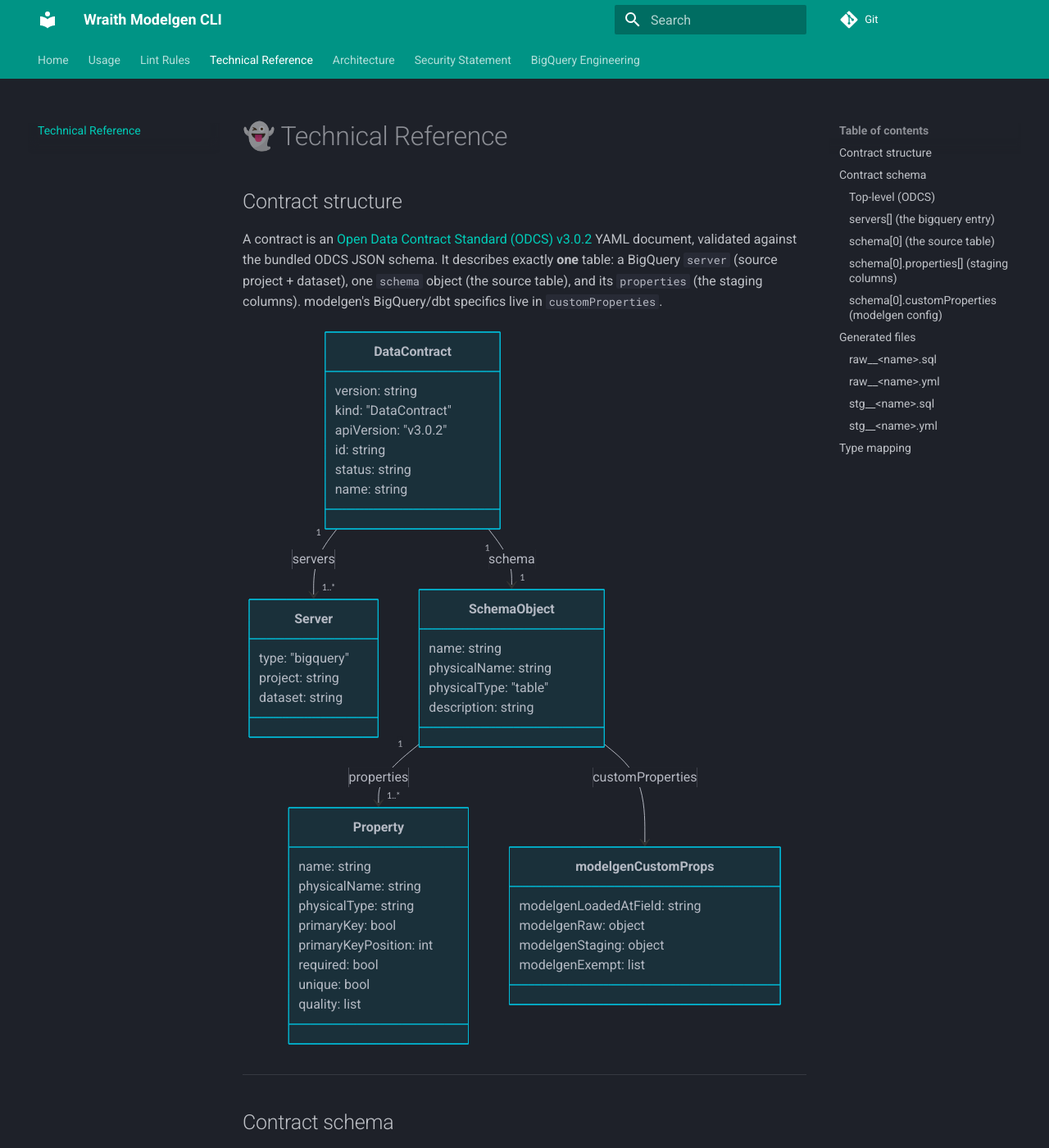
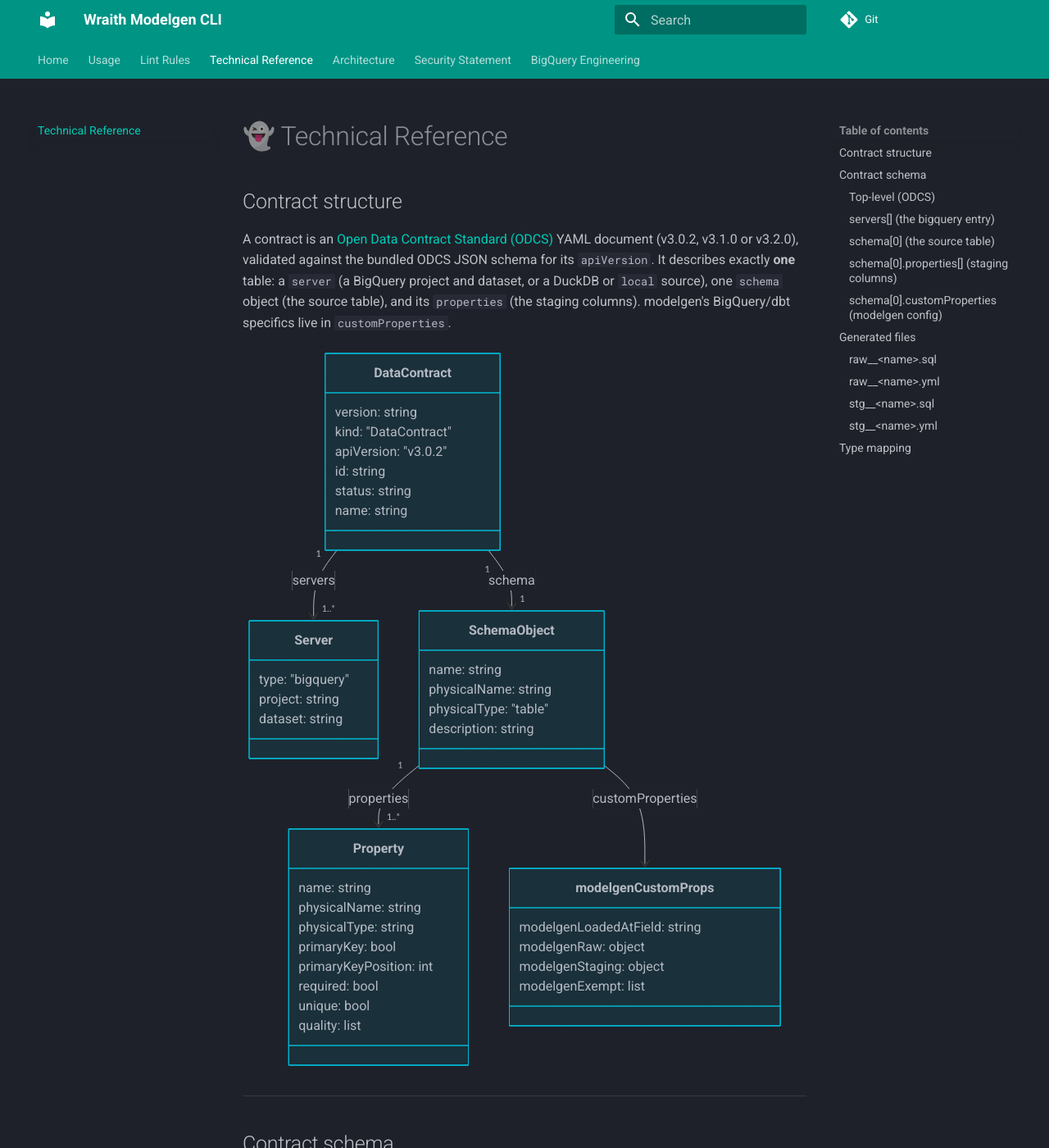
Before and after one commit to wraith-proxy/wraith-modelgen, an MkDocs documentation site: the page built from docs/reference.md, in a window 1280 px wide and 1400 px high. Shown: the whole window at 82% size. Built offline with MkDocs 1.6.1 and Material for MkDocs 9.7.7, drawn with Linux system fonts in a browser that asks for light colours; some of the changed text lies outside the part shown.

Commit message:
:memo: feature/TJP-14112: true README quality-rule notes, dialect-neutral help text, exact bigquery server match
- README: quality rules map per layer; validValues is staging-only and reported
  unmapped by schema/sources; incremental claim scoped to BigQuery
- docs: reference, linting, architecture no longer say BigQuery-only / ODCS 3.0.2
- cli: help text names BigQuery and DuckDB, mentions --layer, drops a wrong
  --server sentence
- contract: bigquery server preference is case-sensitive again, as in 0.14.1

````diff
--- a/docs/linting.md
+++ b/docs/linting.md
@@ -10,7 +10,7 @@ SQL in dbt hours later, while they are still one YAML edit away from
 being fixed.
 
 Validation runs in two stages. First the contract is validated against
-the bundled **ODCS v3.0.2 JSON schema**. A malformed document is
+the bundled **ODCS JSON schema** for the contract's `apiVersion` (v3.0.2, v3.1.0 or v3.2.0). A malformed document is
 rejected before anything below runs. Then these semantic checks run on
 the parsed contract. The field names below are the ODCS locations you
 edit to fix each finding.
--- a/docs/reference.md
+++ b/docs/reference.md
@@ -2,7 +2,7 @@
 
 ## Contract structure
 
-A contract is an [Open Data Contract Standard (ODCS) v3.0.2](https://github.com/bitol-io/open-data-contract-standard) YAML document, validated against the bundled ODCS JSON schema. It describes exactly **one** table: a BigQuery `server` (source project + dataset), one `schema` object (the source table), and its `properties` (the staging columns). modelgen's BigQuery/dbt specifics live in `customProperties`.
+A contract is an [Open Data Contract Standard (ODCS)](https://github.com/bitol-io/open-data-contract-standard) YAML document (v3.0.2, v3.1.0 or v3.2.0), validated against the bundled ODCS JSON schema for its `apiVersion`. It describes exactly **one** table: a `server` (a BigQuery project and dataset, or a DuckDB or `local` source), one `schema` object (the source table), and its `properties` (the staging columns). modelgen's BigQuery/dbt specifics live in `customProperties`.
 
 ```mermaid
 classDiagram
@@ -58,7 +58,7 @@ classDiagram
 |---|---|---|---|
 | `version` | string | yes | Contract version (semver) |
 | `kind` | string | yes | Must be `DataContract` |
-| `apiVersion` | string | yes | ODCS version; modelgen targets `v3.0.2` |
+| `apiVersion` | string | yes | ODCS version: `v3.0.2` (default), `v3.1.0` or `v3.2.0`. Picks the bundled JSON schema |
 | `id` | string | yes | Unique contract id (e.g. a UUID) |
 | `status` | string | yes | e.g. `active`, `draft` |
 | `name` | string | no | Data product name |
````
Also changed, not shown: README.md (+16 -10 lines), docs/architecture.md (+1 -1 lines), 4 other files.
